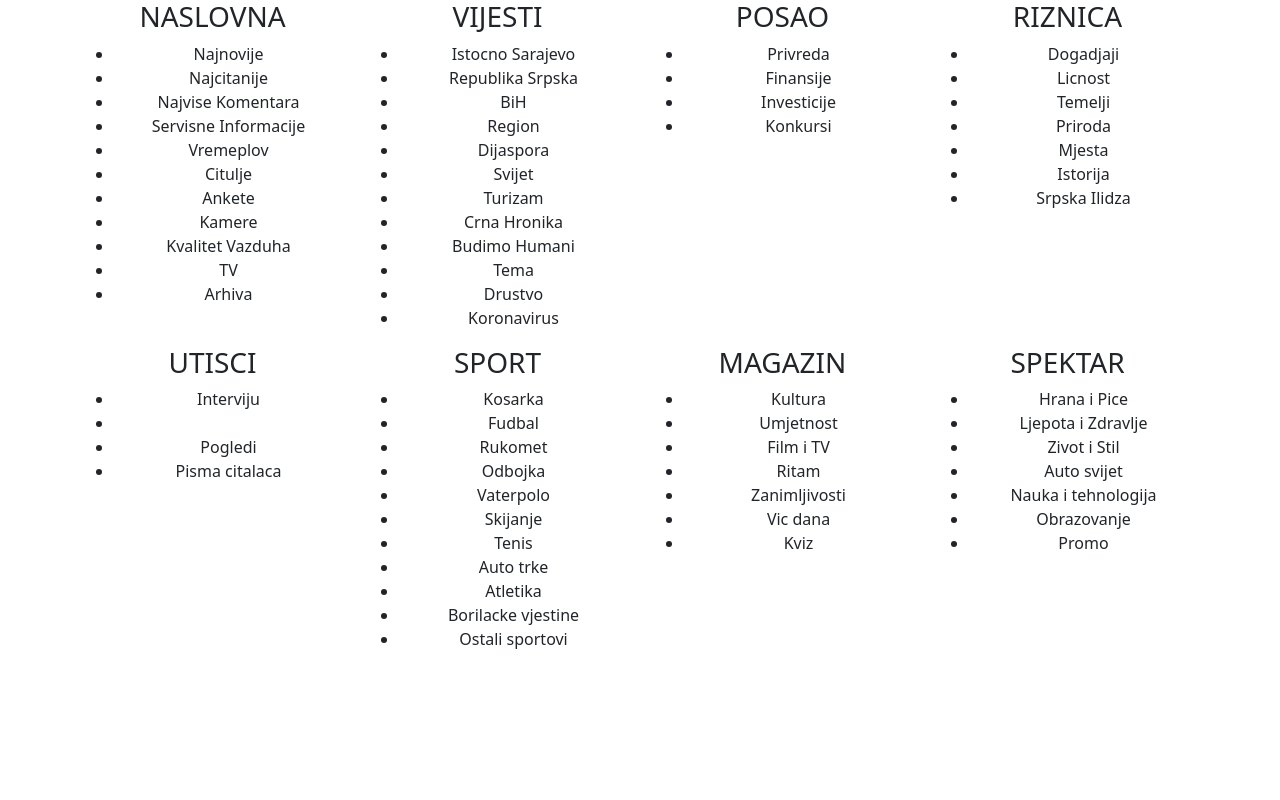
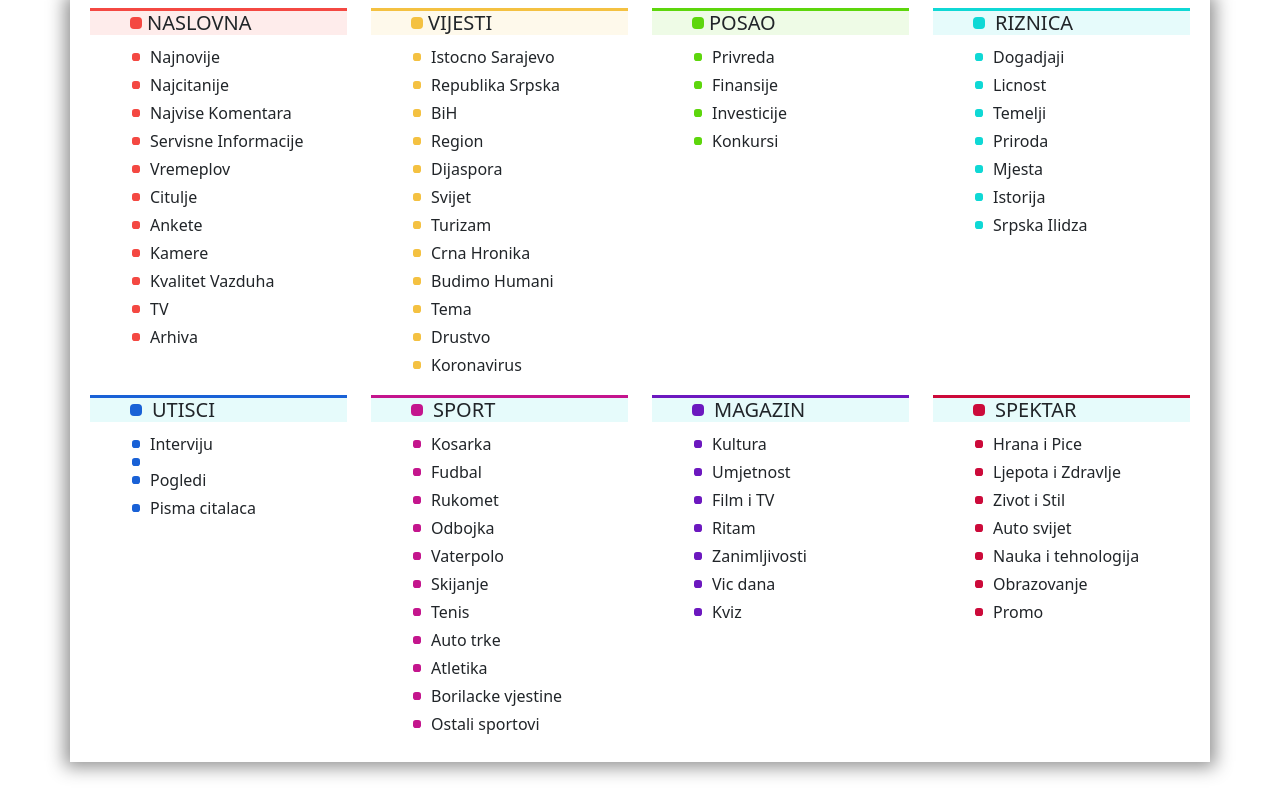
Before and after one commit to novak118/firstProject, a plain HTML site: page menu.html in a window 1280 px wide. Drawn offline with nearby package versions, Linux system fonts and the light colour scheme.

Commit message:
returne old css

```diff
--- a/style.css
+++ b/style.css
@@ -1,3 +1,318 @@
+.naslov {
+
+     text-align: left;
+     font-size: 1.75rem;
+     font-weight: 500;
+    line-height: 1.2;
+    font-weight: bold;
+}
+
+
+.datum {
+    color: #6C757D;
+    font-weight: 500;
+    line-height: 1.2;
+    margin:0;
+    font-size: 16px;
+
+}
+.slike{
+text-align: center;
+height: 470px;
+}
+.novo{
+text-align: left;
+}
+.staro {
+    font-style: italic;
+
+
+}
+.naslovna{
+
+    border-top: 3px solid #f44842;
+    background-color: #FEECEB;
+    font-size: 20px;
+    display: flex;
+    align-items: center;
+    display: flex;
+    padding-left: 40px;
+    column-gap: 5px;
+
+
+}
+.kocka{
+width: 12px;
+height: 12px;
+background-color: #f44842;
+border-radius: 4px;
+}
+.lista-naslovna li::before{
+    content :"";
+    background-color:#f44842;
+    display: inline-block;
+    width: 8px;
+    height: 8px;
+    margin-left:10px ;
+   border-radius: 35%;
+   margin-right: 10px;
+
+
+
+}
+.kocka2{
+    width: 12px;
+height: 12px;
+border-radius: 4px;
+background-color: #f4c141;
+
+}
+.vijesti{
+    background-color:#FEF9EB;
+    font-size: 20px;
+    border-top:3px solid #f4c141;
+    display: flex;
+    align-items: center;
+    display: flex;
+    padding-left: 40px;
+    column-gap: 5px;
+}
+.lista-vijesti li::before{
+    content :"";
+        background-color:#f4c141;
+        display: inline-block;
+        width: 8px;
+        height: 8px;
+        margin-left:10px ;
+       border-radius: 35%;
+       margin-right: 10px;
+
+
+
+
+}
+.posao{
+font-size: 20px;
+background-color: #EEFBE6;
+border-top:3px solid #5dd60c;
+display: flex;
+    align-items: center;
+    display: flex;
+    padding-left: 40px;
+    column-gap: 5px;
+}
+.kocka3{
+    width: 12px;
+height: 12px;
+border-radius: 4px;
+background-color: #5DD60C;
+
+}
+.lista-posao li::before{
+    content :"";
+        background-color: #5dd60c;
+      font-size: 25px;
+        display: inline-block;
+        width: 8px;
+        height: 8px;
+        margin-left:10px ;
+       border-radius: 35%;
+       margin-right: 10px;
+
+
+
+
+}
+.riznica{
+
+    font-size: 20px;
+    background-color: #E6FBFB;
+    border-top:3px solid #0fd8d5;
+    display: flex;
+    align-items: center;
+    display: flex;
+    padding-left: 40px;
+    column-gap: 10px;
+
+}
+.kocka4{
+    width: 12px;
+height: 12px;
+border-radius: 4px;
+background-color: #0FD8D5;
+}
+.utisci{
+    font-size: 20px;
+    background-color: #E6FBFB;
+    border-top:3px solid #1961d6;
+    display: flex;
+    align-items: center;
+    display: flex;
+    padding-left: 40px;
+    column-gap: 10px;
+}
+.lista-utisci li::before{
+    content :"";
+        background-color: #1961d6;
+      font-size: 25px;
+        display: inline-block;
+        width: 8px;
+        height: 8px;
+        margin-left:10px ;
+       border-radius: 35%;
+       margin-right: 10px;
+
+}
+.kocka5{
+    width: 12px;
+    height: 12px;
+    border-radius: 4px;
+    background-color:#1961d6
+
+
+
+}
+.lista-sport li::before{
+    content :"";
+        background-color: #c4158d;
+      font-size: 25px;
+        display: inline-block;
+        width: 8px;
+        height: 8px;
+        margin-left:10px ;
+       border-radius: 35%;
+       margin-right: 10px;
+}
+.sport{
+    font-size: 20px;
+    background-color: #E6FBFB;
+    border-top:3px solid #c4158d;
+    display: flex;
+    align-items: center;
+    display: flex;
+    padding-left: 40px;
+    column-gap: 10px;
+}
+.kocka6{
+    width: 12px;
+    height: 12px;
+    border-radius: 4px;
+    background-color:#c4158d;
+}
+.lista-magazin li::before{
+    content :"";
+    background-color:#6c18bf;
+    font-size: 25px;
+    display: inline-block;
+    width: 8px;
+    height: 8px;
+    margin-left:10px ;
+   border-radius: 35%;
+   margin-right: 10px;
+
+
+
+}
+.magazin{
+    font-size: 20px;
+    background-color: #E6FBFB;
+    border-top:3px solid #6c18bf;
+    display: flex;
+    align-items: center;
+    display: flex;
+    padding-left: 40px;
+    column-gap: 10px;
+}
+.kocka7{
+    width: 12px;
+    height: 12px;
+    border-radius: 4px;
+    background-color:#6c18bf;
+}
+.lista-spektar li::before{
+    content :"";
+    background-color:#cc0a3a;
+    font-size: 25px;
+    display: inline-block;
+    width: 8px;
+    height: 8px;
+    margin-left:10px ;
+   border-radius: 35%;
+   margin-right: 10px;
+
+
+}
+.spektar{
+    font-size: 20px;
+    background-color: #E6FBFB;
+    border-top:3px solid #cc0a3a;
+    display: flex;
+    align-items: center;
+    display: flex;
+    padding-left: 40px;
+    column-gap: 10px;
+}
+.kocka8{
+    width: 12px;
+    height: 12px;
+    border-radius: 4px;
+    background-color:#cc0a3a;
+}
+
+
+
+
+.sirina{
+    line-height: 1.75rem;
+    padding: 0.5rem !important;
+    margin-left: auto !important;
+    margin-right: auto !important;
+    max-width: 1140px;
+    -webkit-box-shadow: 0px 0px 17px 5px rgba(0,0,0,0.44);
+box-shadow: 0px 0px 17px 5px rgba(0,0,0,0.44);
+}
+ul{
+
+list-style: none ;
+
+
+}
+
+.lista-riz li::before {
+    content :"";
+        background-color: #0fd8d5;
+      font-size: 25px;
+        display: inline-block;
+        width: 8px;
+        height: 8px;
+        margin-left:10px ;
+       border-radius: 35%;
+       margin-right: 10px;
+
+
+      }
+
+      li{
+        display: flex;
+        align-items: center;
+      }
+      .slika{
+        font-size: 1.25rem;
+        line-height: inherit;
+        white-space: nowrap;
+
+
+      }
+      .duzina{
+        line-height: 1.75rem;
+    padding: 0.5rem !important;
+    margin-left: auto !important;
+    margin-right: auto !important;
+    max-width: 1140px;
+    -webkit-box-shadow: 0px 0px 17px 5px rgba(0,0,0,0.44);
+box-shadow: 0px 0px 17px 5px rgba(0,0,0,0.44);
+
+      }
 
 
       .prvo{
```
